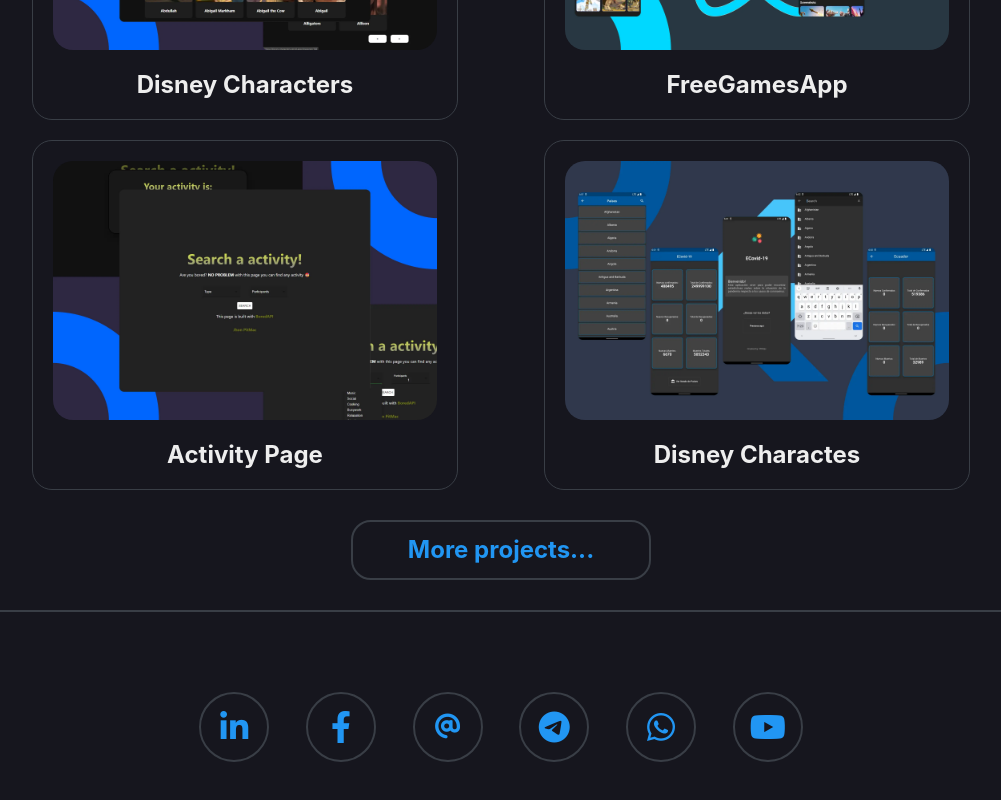
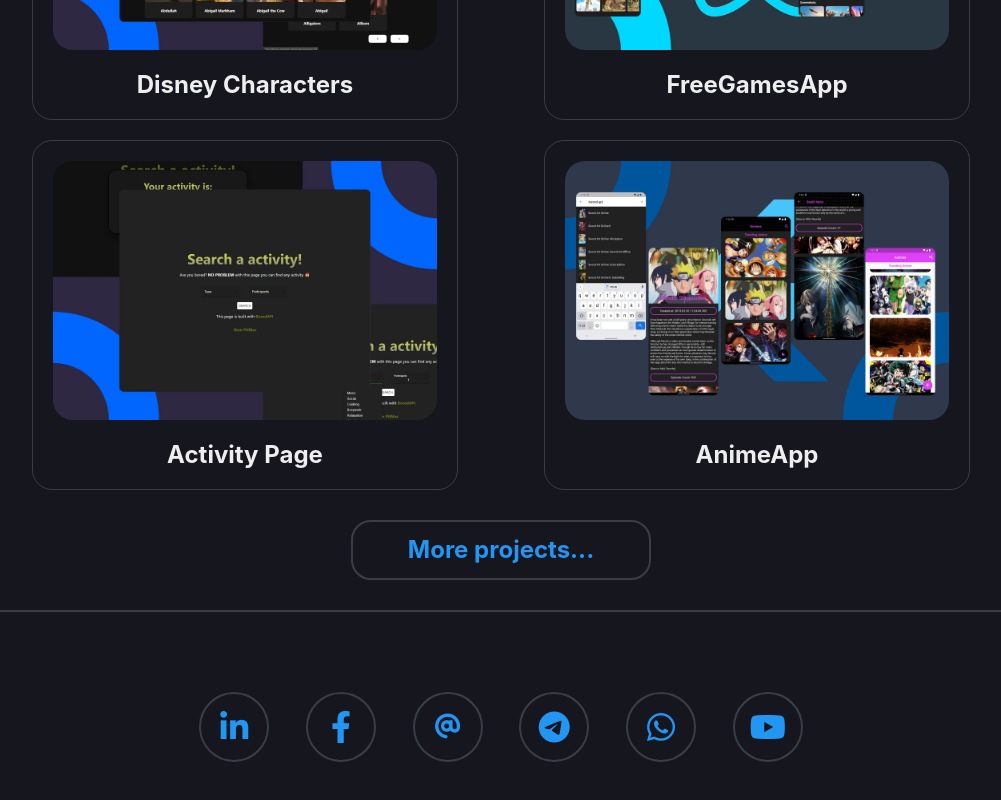
Before and after one commit to PitMac/MyPortfolio-Svelte, a Svelte app: page / in a window 1280 px wide. Shown: the part 2247-3047 px from the top of the page, without its empty margins (139-1140 px from the left). Built offline with nearby package versions, Linux system fonts and the light colour scheme.

Commit message:
fixed project section

```diff
--- a/src/components/ProjectItem.svelte
+++ b/src/components/ProjectItem.svelte
@@ -32,9 +32,9 @@
       alt: "Activity Page",
     },
     {
-      href: "https://github.com/PitMac/ECovid-App-Flutter",
-      src: Ecovid,
-      alt: "Disney Charactes",
+      href: "https://github.com/PitMac/Anime-App-Flutter",
+      src: Anime,
+      alt: "AnimeApp",
     },
   ];
 </script>
```
